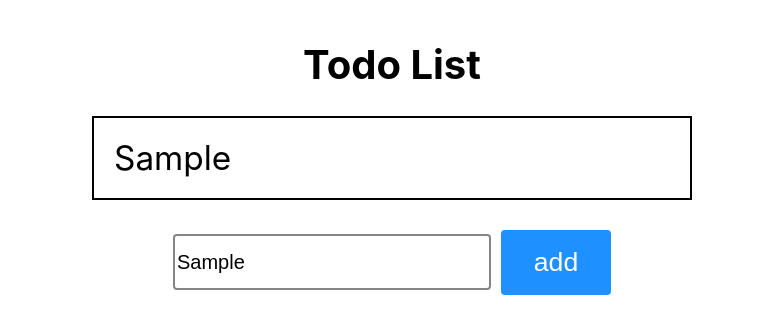
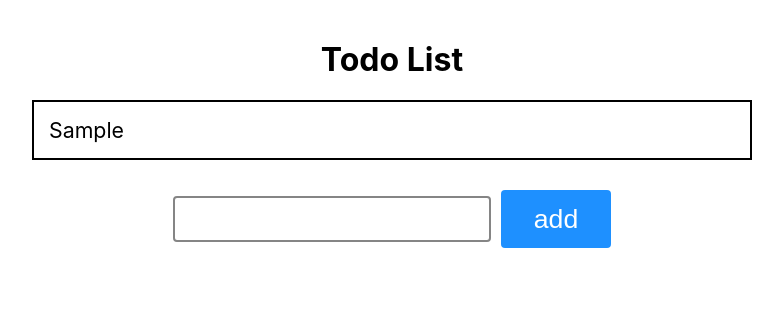
Before and after one commit to juliaaaa1120/React-TodoList, a React (Create React App) app: page / in a window 1280 px wide. Both pictures are taken after typing "Sample" into the empty fields and a click on the button "add". Shown: the top 334 px of the page, without its empty margins (248-1031 px from the left). Built offline with nearby package versions, Linux system fonts and the light colour scheme.

Commit message:
[ReactTodos][JuliaNg] - apply react-redux for adding todoItem

```diff
--- a/src/App.css
+++ b/src/App.css
@@ -3,18 +3,14 @@
   text-align: center;
 }
 
-h1 {
-  font-size: 30pt;
-}
-
 .todoItem {
   border: 2px solid;
-  font-size: 25pt;
+  font-size: 16pt;
   margin-top: 20px;
-  margin-left: 300px;
-  margin-right: 300px;
+  margin-left: 20%;
+  margin-right: 20%;
   text-align: left;
-  padding: 20px;
+  padding: 15px;
 }
 
 .todoGenerator {
@@ -23,17 +19,17 @@ h1 {
 
 input {
   width: 310px;
-  height: 50px;
+  height: 40px;
   border: 2px solid rgb(133, 133, 133);
   border-radius: 4px;
-  font-size: 20px;
+  font-size: 16px;
   vertical-align: middle;
 }
 
 button {
   margin-left: 10px;
   width: 110px;
-  height: 65px;
+  height: 58px;
   border: none;
   border-radius: 4px;
   font-size: 20pt;
--- a/src/components/TodoGenerator.js
+++ b/src/components/TodoGenerator.js
@@ -1,21 +1,25 @@
 import { useState } from "react";
 import { useDispatch } from "react-redux";
-import { ADD_TODO, RESET_INPUT } from "../constants/constants";
+import { ADD_TODOITEM } from "../constants/constants";
 
-function TodoGenerator(props) {
-    const [todoItem, setTodoItem] = useState("");
+function TodoGenerator() {
+    const [id, setId] = useState(0);
+    const [content, setContent] = useState("");
+    const [status, setStatus] = useState(false);
     const dispatch = useDispatch();
 
     function addTodo() {
-        if (todoItem.trim() != "") {
-            dispatch({ type: ADD_TODO, payload: todoItem.trim() });
-            // setTodoItem("");
+        if (content.trim() != "") {
+            let todoItem = { id: id, text: content, done: status };
+            dispatch({ type: ADD_TODOITEM, payload: todoItem });
+            setId(id + 1);
+            setContent("");
         }
     }
 
     return (
         <div className="todoGenerator">
-            <input value={todoItem} type="text" onChange={event => setTodoItem(event.target.value)}></input>
+            <input value={content} type="text" onChange={event => setContent(event.target.value)}></input>
             <button type="submit" onClick={addTodo}>add</button>
         </div>
     );
--- a/src/components/TodoItem.js
+++ b/src/components/TodoItem.js
@@ -1,7 +1,7 @@
 function TodoItem(props) {
     return (
         <div className="todoItem">
-            <span>{props.item}</span>
+            <span>{props.item.text}</span>
         </div>
     );
 }
--- a/src/components/TodoList.js
+++ b/src/components/TodoList.js
@@ -1,4 +1,3 @@
-import { useState } from "react";
 import { useSelector } from "react-redux";
 import TodoGroup from "./TodoGroup";
 import TodoGenerator from "./TodoGenerator";
--- a/src/constants/constants.js
+++ b/src/constants/constants.js
@@ -1,2 +1 @@
-export const ADD_TODO = "todoItem/addTodo";
-export const RESET_INPUT = "counter/resetInput";
+export const ADD_TODOITEM = "todoItem/addTodoObject";
--- a/src/reducers/todoItemReducer.js
+++ b/src/reducers/todoItemReducer.js
@@ -1,10 +1,10 @@
-import { ADD_TODO } from "../constants/constants"
+import { ADD_TODOITEM } from "../constants/constants"
 
 const initState = { todoList: [] };
 
 const todoItemReducer = (state = initState, action) => {
     switch(action.type) {
-        case ADD_TODO:
+        case ADD_TODOITEM:
             return { ...state, todoList: [ ...state.todoList, action.payload ] };
         default:
             return state;
```
